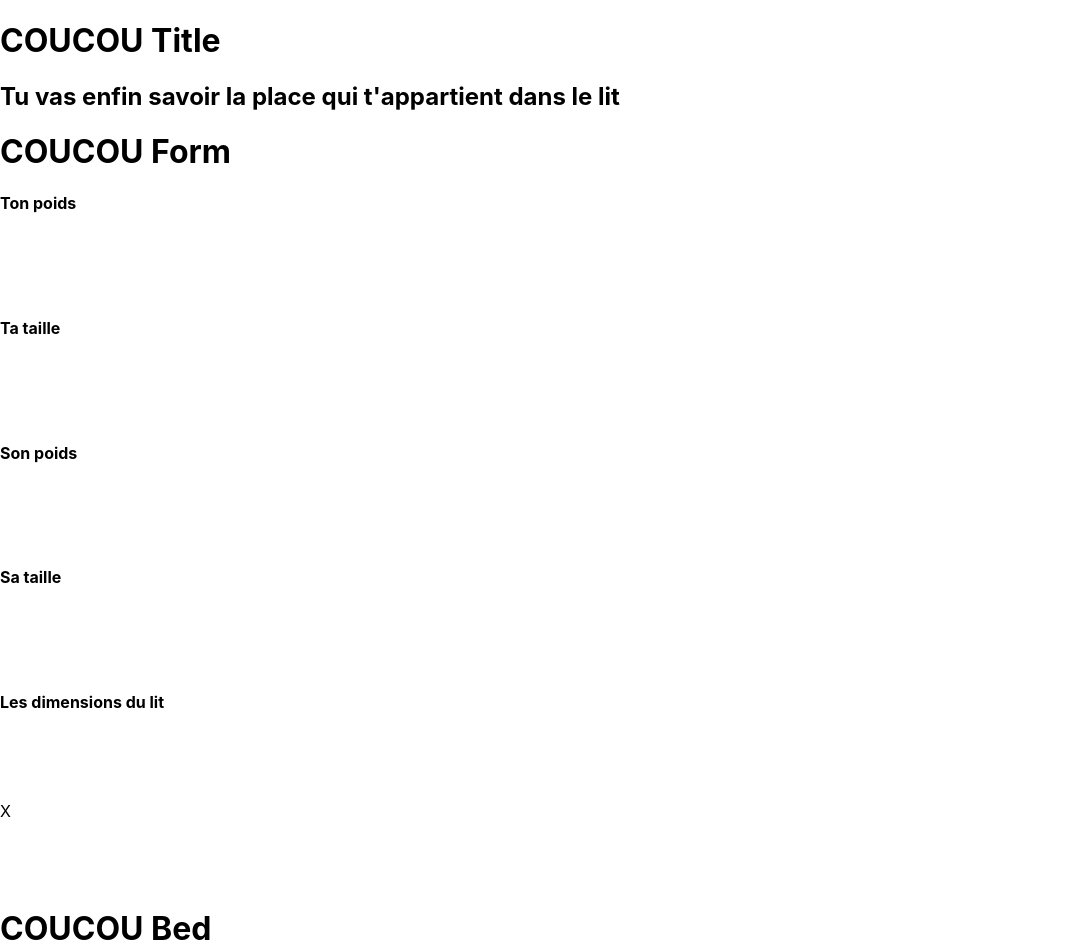
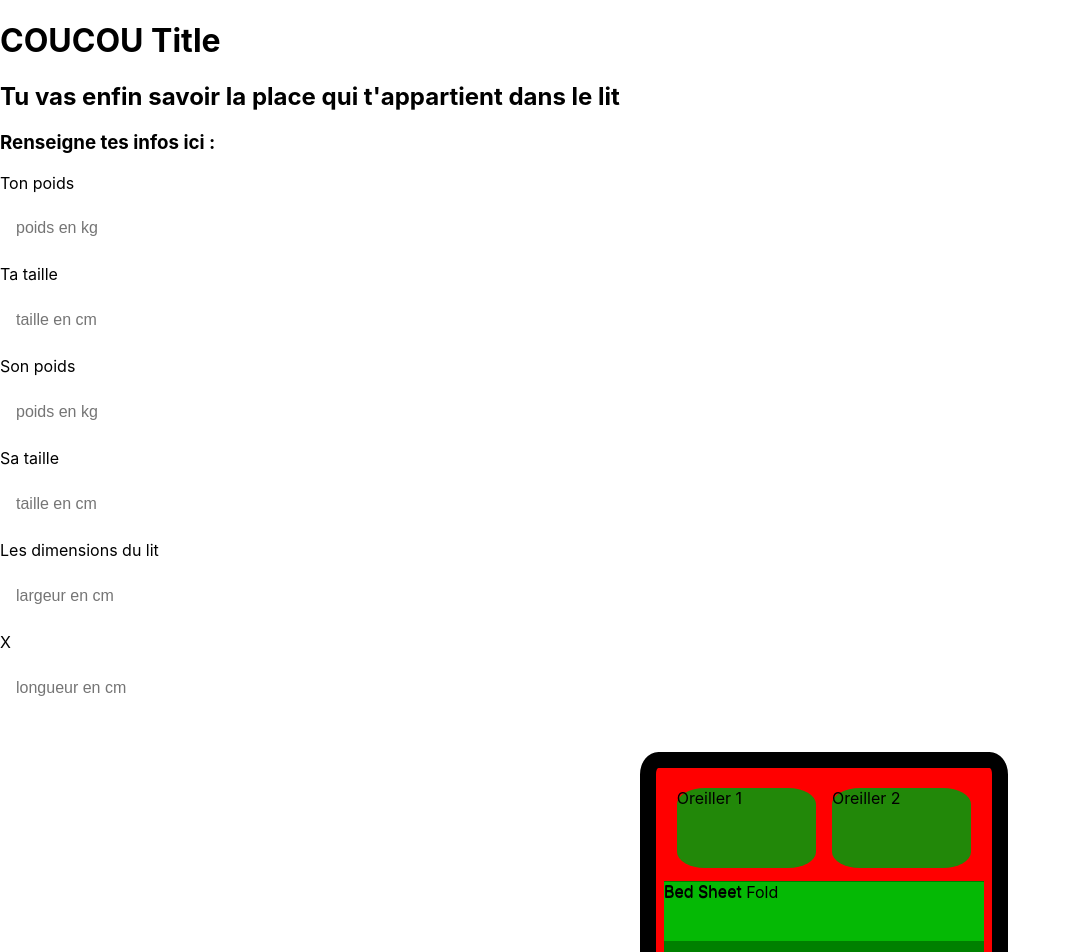
Before and after one commit to Elenaaab/sass-cest-mon-cote, a React (Create React App) app in the folder my-app/: page / in a window 1280 px wide. Shown: the top 952 px of the page, without its empty margins (0-1071 px from the left). Built offline with nearby package versions, Linux system fonts and the light colour scheme.

Commit message:
CSS fundations & strategy on Bed component

```diff
--- a/my-app/src/Bed/Bed.scss
+++ b/my-app/src/Bed/Bed.scss
@@ -0,0 +1,56 @@
+// Importer les variables et mixin
+
+// Ici plusieurs challenges, en essayant d'être le plus DRY possible !
+
+// Gérer dynamiquement les couleurs des div (en fonction de la value reçue)
+// On ne donne pas des classes à tous les éléments, on utilise le nesting
+
+// Par exemple on peut faire une mixin pour déterminer la couleur de background des éléments
+// Aussi pour margin et padding
+// CSS provisoire pour le positionnement en BEM :
+
+.Bed {
+
+  &__container {
+
+  display:flex;
+  flex-direction: column;
+  background-color: red;
+  border: 1rem solid black;
+  border-radius: 5%;
+  padding:0.5rem;
+  margin: 2rem 40rem 2rem 40rem;
+  height:25rem;
+  width:20rem;
+}
+
+  &__head {
+
+    display:inline-flex;
+    flex-direction: row;
+    padding:0.3rem;
+    height:25%;
+  }
+
+  &__pillow {
+
+    background-color: rgb(34, 136, 9);
+    border-radius: 20%;
+    height:5rem;
+    width: 9rem;
+    margin: 0.5rem;
+  }
+
+  &__sheet {
+
+    background-color: green;
+    height:80%;
+
+    &--fold {
+
+      background-color: rgb(5, 185, 5);
+      height:20%;
+      margin-top:-6%;
+    }
+  }
+}
--- a/my-app/src/Bed/Bed.tsx
+++ b/my-app/src/Bed/Bed.tsx
@@ -3,11 +3,17 @@ import { BedPropsTypes } from '../type';
 
 import './Bed.scss';
 
-
+// Ici on va passer pas mal de props depuis form qui vont gérer les conditions du css :
 export const Bed: React.FC<BedPropsTypes> = () => {
   return (
-    <div>
-      <h1>COUCOU Bed</h1>
+    <div className="Bed__container">
+      <div className="Bed__head">
+      <div className='Bed__pillow'>Oreiller 1</div>
+      <div className='Bed__pillow'>Oreiller 2</div>
+      </div>
+      <div className='Bed__sheet'>Bed Sheet
+      <div className="Bed__sheet--fold">Bed Sheet Fold</div>
+      </div>
     </div>
   );
 }
--- a/my-app/src/Form/Form.scss
+++ b/my-app/src/Form/Form.scss
@@ -0,0 +1 @@
+// Le formulaire doit être en dflex en plusieurs row : les fields / personne et le lit donc 3 rows en tout.
--- a/my-app/src/Form/Form.tsx
+++ b/my-app/src/Form/Form.tsx
@@ -7,30 +7,30 @@ import './Form.scss';
 export const Form: React.FC<FormPropsTypes> = () => {
   return (
     <div>
-      <h1>COUCOU Form</h1>
+      <h3>Renseigne tes infos ici :</h3>
       <form>
-        <h4>Ton poids</h4>
-        <Field value={''} type={undefined} name={'weight1'} placeholder={undefined} manageChange={function (): void {
+        <label>Ton poids</label>
+        <Field value={''} type={undefined} name={'weight1'} placeholder={'poids en kg'} manageChange={function (): void {
           throw new Error('Function not implemented.');
         } } />
-        <h4>Ta taille</h4>
-        <Field value={''} type={undefined} name={'height1'} placeholder={undefined} manageChange={function (): void {
+        <label>Ta taille</label>
+        <Field value={''} type={undefined} name={'height1'} placeholder={'taille en cm'} manageChange={function (): void {
           throw new Error('Function not implemented.');
         } } />
-        <h4>Son poids</h4>
-        <Field value={''} type={undefined} name={'weight2'} placeholder={undefined} manageChange={function (): void {
+        <label>Son poids</label>
+        <Field value={''} type={undefined} name={'weight2'} placeholder={'poids en kg'} manageChange={function (): void {
           throw new Error('Function not implemented.');
         } } />
-        <h4>Sa taille</h4>
-        <Field value={''} type={undefined} name={'height2'} placeholder={undefined} manageChange={function (): void {
+        <label>Sa taille</label>
+        <Field value={''} type={undefined} name={'height2'} placeholder={'taille en cm'} manageChange={function (): void {
           throw new Error('Function not implemented.');
         } } />
-        <h4>Les dimensions du lit</h4>
-        <Field value={''} type={undefined} name={'bedSizeWeight'} placeholder={undefined} manageChange={function (): void {
+        <label>Les dimensions du lit</label>
+        <Field value={''} type={undefined} name={'bedSizeWeight'} placeholder={'largeur en cm'} manageChange={function (): void {
           throw new Error('Function not implemented.');
         } } />
         <span>X</span>
-        <Field value={''} type={undefined} name={'bedSizeHeight'} placeholder={undefined} manageChange={function (): void {
+        <Field value={''} type={undefined} name={'bedSizeHeight'} placeholder={'longueur en cm'} manageChange={function (): void {
           throw new Error('Function not implemented.');
         } } />
       </form>
```
